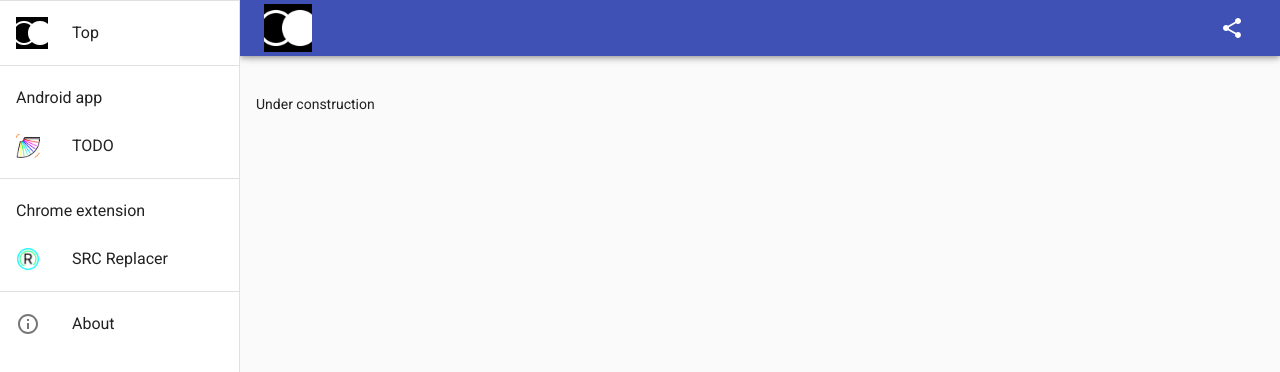
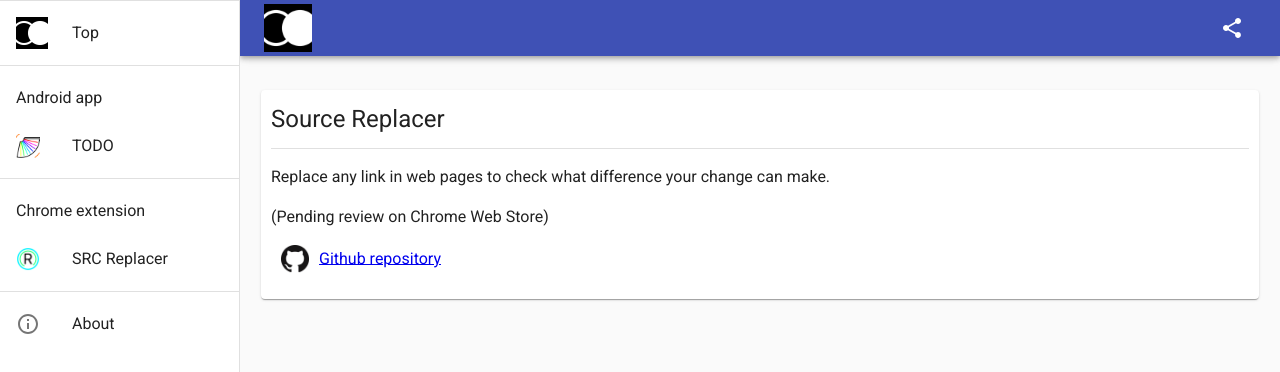
Before and after one commit to reidha/next_site, a Next.js app: page /products/srcr in a window 1280 px wide. Shown: the top 372 px of the page. Built offline with nearby package versions, Linux system fonts and the light colour scheme.

Commit message:
Add description

```diff
--- a/pages/products/srcr.js
+++ b/pages/products/srcr.js
@@ -1,10 +1,32 @@
 import Layout from '../../components/Layout';
+import { sharedStyle, urlGithubReidha } from '../../utils/constant';
 
-export default function Srcr() {
+import { Paper, Typography, Divider } from '@material-ui/core';
+import { makeStyles, createStyles } from '@material-ui/core/styles';
+
+const useStyles = makeStyles(() =>
+    createStyles(sharedStyle)
+);
+
+export default function Srcr(props) {
+    const classes = useStyles(props);
 
     return (
         <Layout>
-            <p>Under construction</p>
+            <Paper className={classes.paperContainer}>
+                <Typography variant="h5">Source Replacer</Typography>
+                <Divider className={classes.divider} />
+                <Typography variant="body1" component="div">
+                    <p>Replace any link in web pages to check what difference your change can make.</p>
+                    <p>(Pending review on Chrome Web Store)</p>
+                    <p>
+                        <a href={urlGithubReidha + '/chrome_extension_replace_src'} target="_blank" rel="noopener noreferrer">
+                            <img src="/image/github-logo.png" alt="Github Logo" height="28" className={classes.logoLink} />
+                            <span className={classes.logoLink}>Github repository</span>
+                        </a>
+                    </p>
+                </Typography>
+            </Paper>
         </Layout>
     );
 }
--- a/utils/constant.js
+++ b/utils/constant.js
@@ -26,6 +26,11 @@ export const sharedStyle = {
         margin: '5px 0px 5px 0px'
     },
     flex: {
-        display: 'flex'
+        display: 'flex',
+        flexWrap: 'wrap'
+    },
+    logoLink: {
+        verticalAlign: 'middle',
+        marginLeft: '10px'
     }
 }
```
Also changed, not shown: pages/about.js (+1 -9 lines), pages/index.js (+4 -4 lines).
